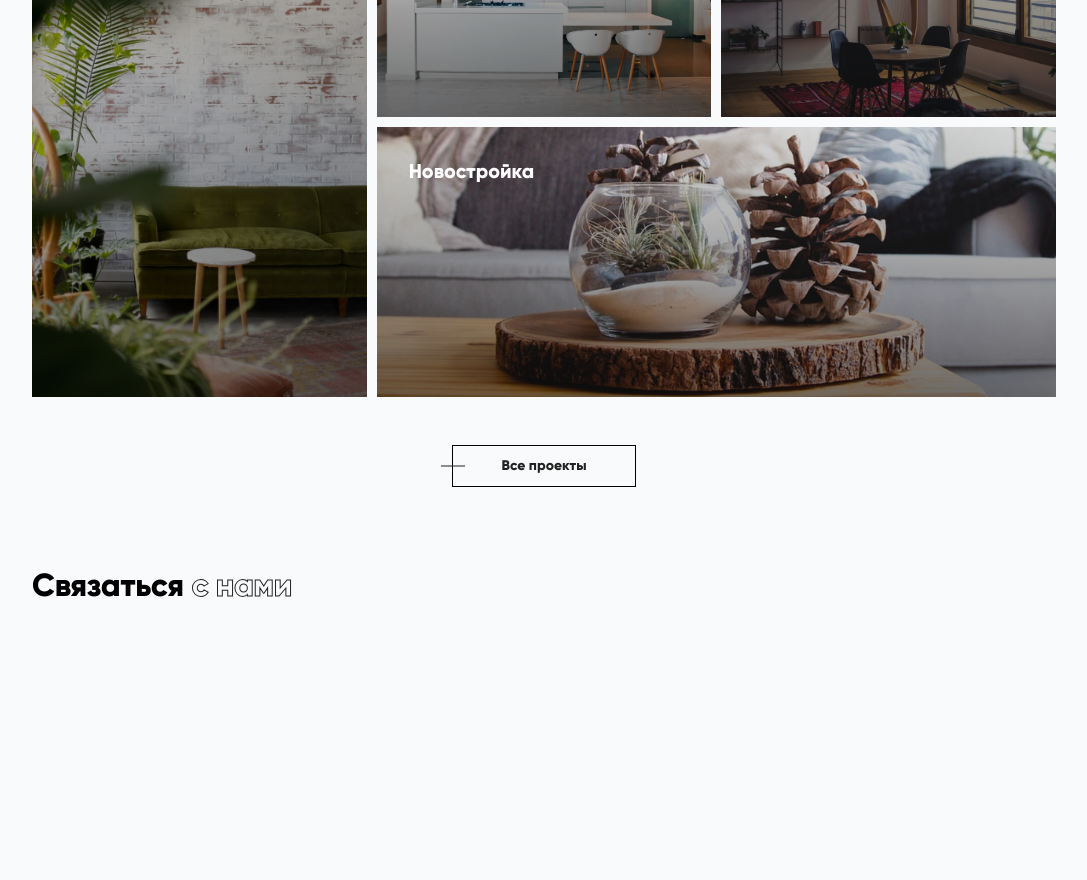
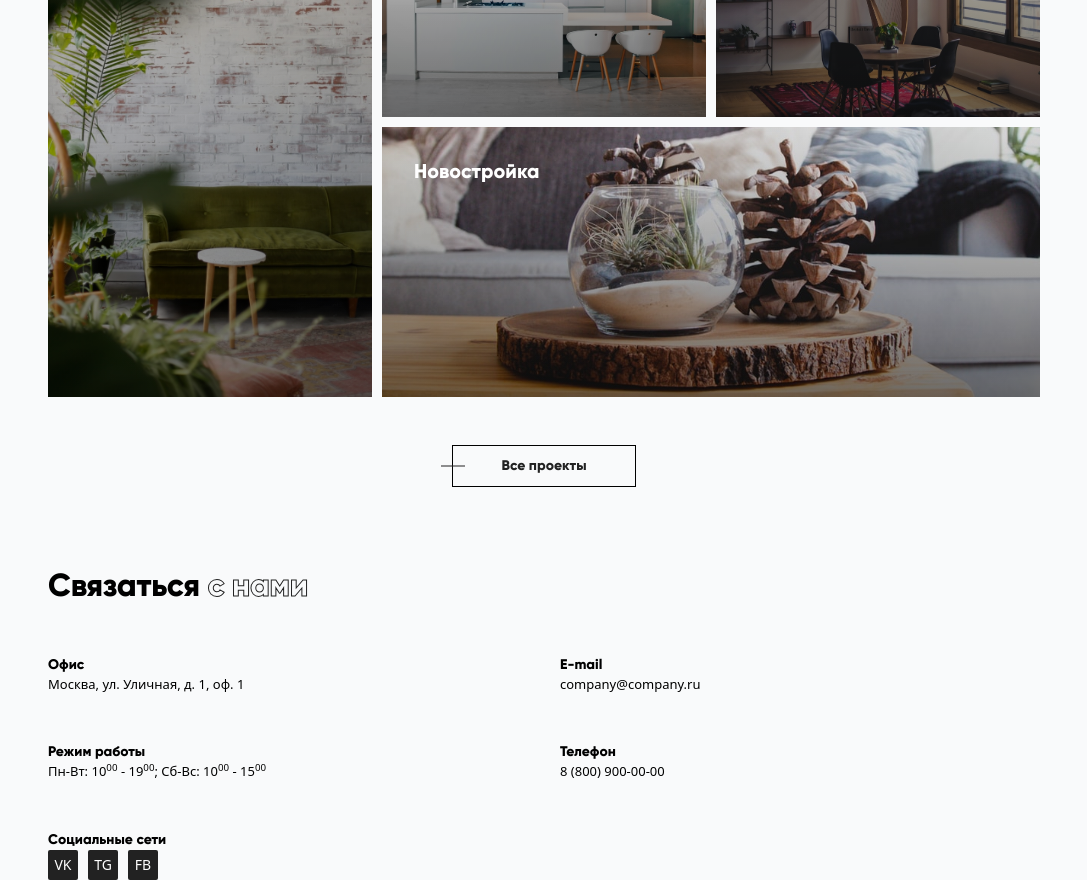
Before and after one commit to Soljdev/palladiumlab_test, a Vue app: page / in a window 1280 px wide. Shown: the part 1820-2700 px from the top of the page, without its empty margins (96-1183 px from the left). Before the commit the page ends 2475 px from the top, so only its background shows below. Built offline with nearby package versions, Linux system fonts and the light colour scheme.

Commit message:
Верстка блока с контактами

```diff
--- a/src/store.ts
+++ b/src/store.ts
@@ -1,7 +1,6 @@
 import { reactive } from 'vue'
 
 export const globalState = reactive({
-  count: 0,
   commons: {
     siteTitle: 'Ремонт и дизайн в Москве и Московской области',
     contacts: {
@@ -15,13 +14,16 @@ export const globalState = reactive({
       },
       worktime: {
         title: 'Режим работы',
-        value: 'Пн-Вт: 1000 - 1900; Сб-Вс: 1000 - 1500',
+        value: 'Пн-Вт: 10<sup>00</sup> - 19<sup>00</sup>; Сб-Вс: 10<sup>00</sup> - 15<sup>00</sup>',
       },
       phone: {
         title: 'Телефон',
         value: '8 (800) 900-00-00',
       },
-      socialLinks: {
+    },
+    socialLinks: {
+      title: 'Социальные сети',
+      items:{
         vk: '#',
         tg: '#',
         fb: '#',
--- a/src/views/Home.vue
+++ b/src/views/Home.vue
@@ -1,13 +1,13 @@
 <template>
   <div>
     <mainHeader />
-    <section class="max-w-screen-lg mx-auto">
+    <section class="max-w-screen-lg px-4 mx-auto">
       <h2 class="section-header heading-2">Примеры <span>выполненных</span> работ</h2>
       <div class="section-container">
         <div class="tail-container">
           <div
             v-for="(tail, index) in tailNavs"
-            class="tail-item bg-gray-300"
+            class="tail-item"
             v-bind:key="index"
             :class="[
               't' + index
@@ -23,10 +23,30 @@
       </div>
     </section>
 
-    <section class="max-w-screen-lg mx-auto">
+    <section class="max-w-screen-lg px-4 mx-auto">
       <h2 class="section-header heading-2">Связаться <span>с нами</span></h2>
       <div class="section-container">
-
+        <div class="contacts-container">
+          <div
+            v-for="(item, index) in store.contacts"
+            class=""
+            v-bind:key="index"
+          >
+            <div class="contacts-title">{{ item.title }}</div>
+            <div class="contacts-content" v-html="item.value"></div>
+          </div>
+          <div>
+            <div class="contacts-title">{{ store.socialLinks.title }}</div>
+            <div class="contacts-social">
+              <div
+                v-for="(item, key) in store.socialLinks.items"
+                v-bind:key="key"
+              >
+                <div class="contacts-icon" :class="'--'+key">{{ key }}</div>
+              </div>
+            </div>
+          </div>
+        </div>
       </div>
     </section>
   </div>
@@ -45,6 +65,7 @@
     setup() {
         return {
           tailNavs: toRef(globalState, 'tailNavs'),
+          store: toRef(globalState, 'commons'),
         }
       },
   })
@@ -125,4 +146,33 @@
   @apply block absolute z-[2] w-full h-full top-0 bottom-0 object-cover object-center
 }
 
+
+.contacts-container {
+  @apply grid grid-cols-1 md:grid-cols-2 gap-8 md:gap-y-[48px]
+}
+
+.contacts-title {
+  @apply font-display text-sm font-[800]
+}
+
+.contacts-content {
+  @apply font-body text-[13px] font-[400]
+}
+
+.contacts-social {
+  @apply flex flex-row gap-[10px] w-full
+}
+
+.contacts-icon {
+  width: 30px;
+  height: 30px;
+  border-radius: 2px;
+  text-transform: uppercase;
+  background: rgba(34, 34, 34, 1);
+  @apply text-white text-sm flex items-center justify-center
+}
+
+.contacts-icon.--vk {}
+.contacts-icon.--fb {}
+.contacts-icon.--in {}
 </style>
```
